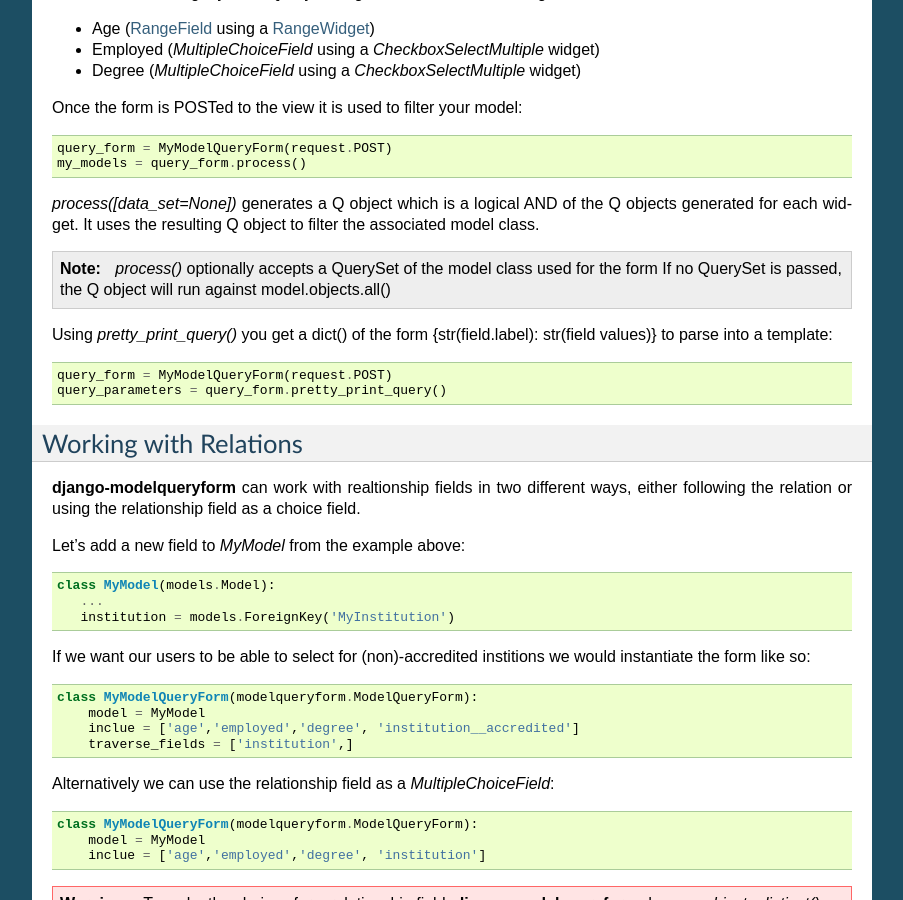
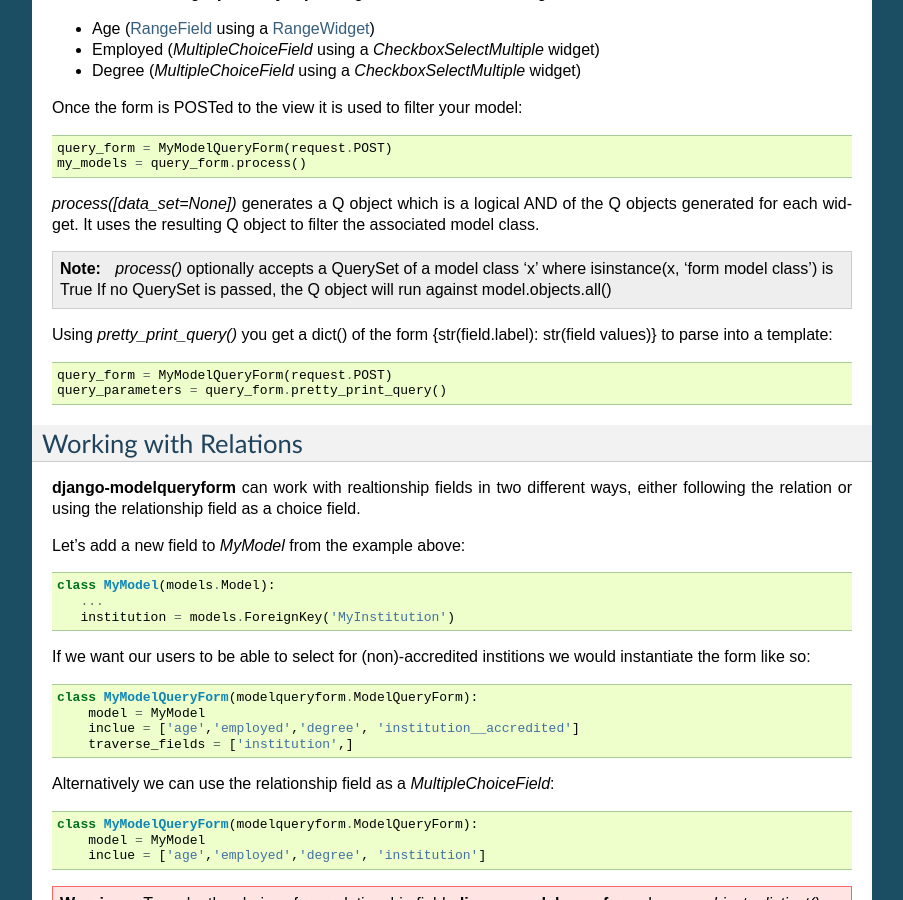
Before and after one commit to ckirby/django-modelqueryform, a Sphinx documentation site: the page built from docs/usage.rst, in a window 1280 px wide and 900 px high, scrolled down 600 px. Shown: the whole window, without its empty margins (198-1101 px from the left). Built offline with Sphinx 7.4.7, drawn with Linux system fonts in a browser that asks for light colours.

Commit message:
Update docs with new process data_set exeption state

```diff
--- a/docs/usage.rst
+++ b/docs/usage.rst
@@ -45,7 +45,7 @@ Once the form is POSTed to the view it is used to filter your model::
 `process([data_set=None])` generates a Q object which is a logical AND of the Q objects generated for each widget.
 It uses the resulting Q object to filter the associated model class.
 
-.. note:: `process()` optionally accepts a QuerySet of the model class used for the form
+.. note:: `process()` optionally accepts a QuerySet of a model class 'x' where isinstance(x, 'form model class') is True
    If no QuerySet is passed, the Q object will run against model.objects.all()
 
 Using `pretty_print_query()` you get a dict() of the form {str(field.label): str(field values)} to parse into a template::
```
